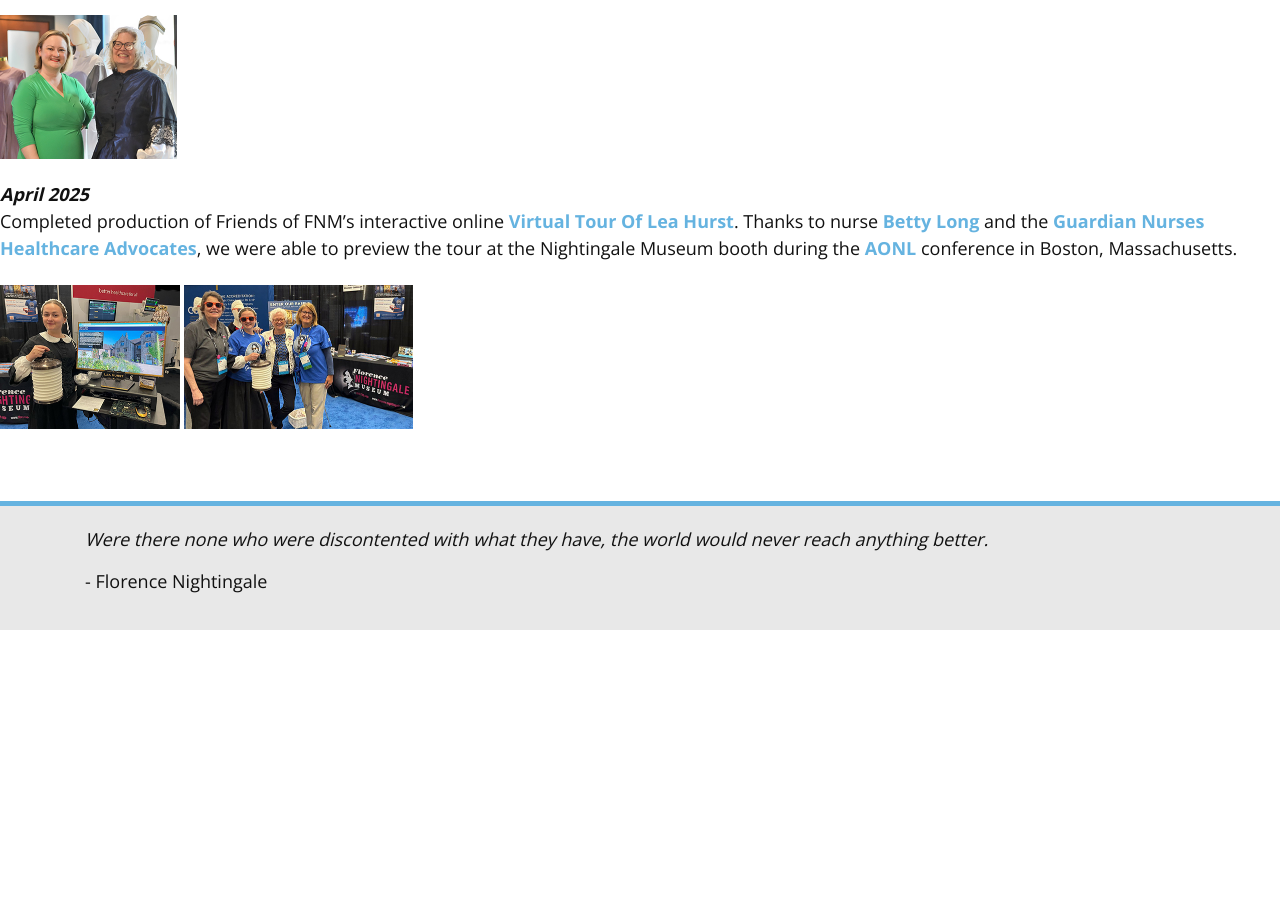
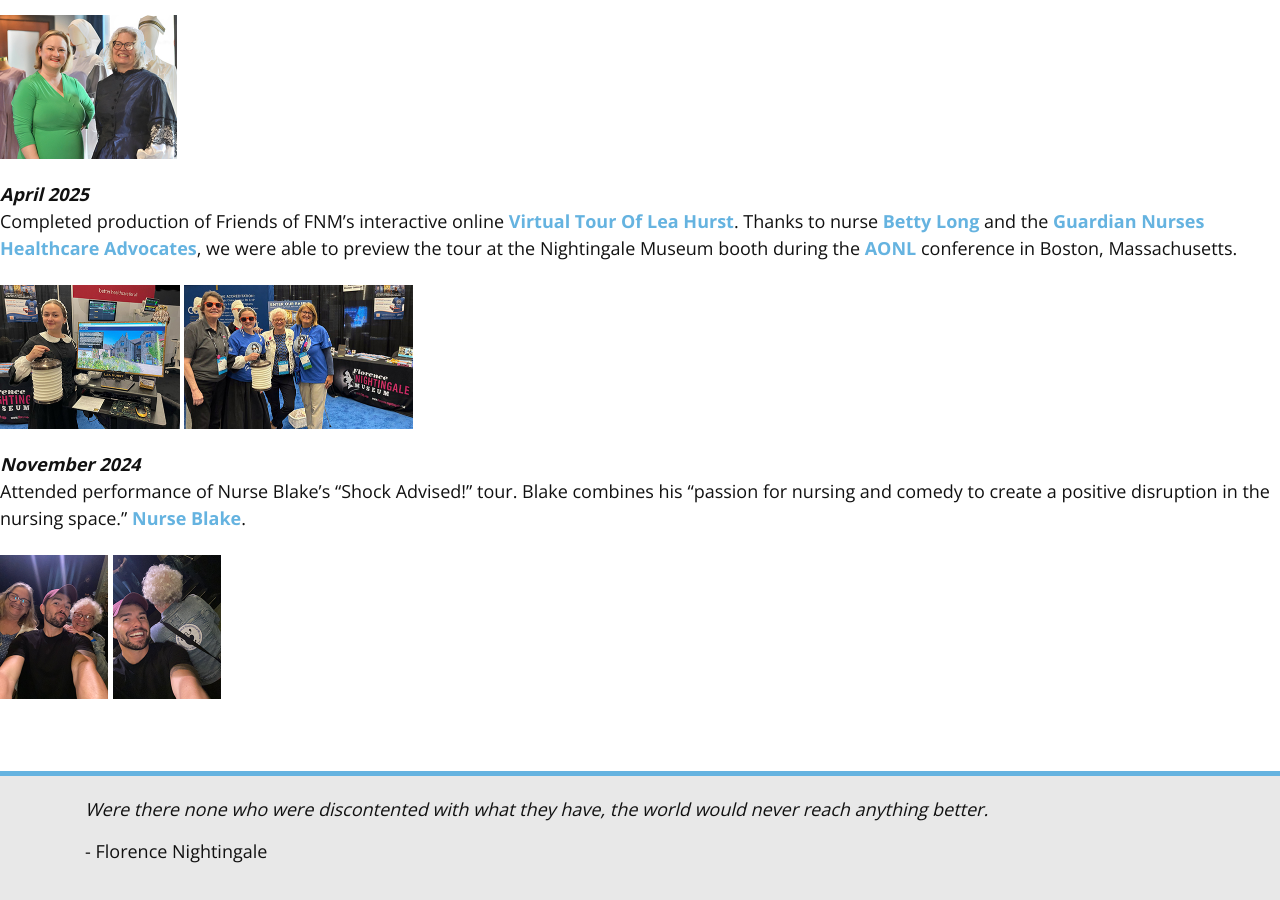
Before and after one commit to codefordayton/friendsoffnm.org, a Jekyll site: the page built from index.html, in a window 1280 px wide and 900 px high, scrolled down 978 px. Built offline with Jekyll 4.4.1, drawn with Linux system fonts in a browser that asks for light colours; nearby versions of some CDN libraries; before the commit the page ends 1608 px from its top, so only the background shows below that.

Commit message:
Add friends update section for November 2024
Added a new section for friends update in November 2024, including details about attending Nurse Blake's performance and related images.

```diff
--- a/index.html
+++ b/index.html
@@ -66,6 +66,28 @@ The <a href="https://www.florence-nightingale.co.uk/">Florence Nightingale Museu
     </figure>
   </div>
 </section>
+<section id="friends-update-nov2024">
+  <p>
+    <strong><em><time datetime="2024-11">November 2024</time></em></strong><br />
+    Attended performance of Nurse Blake’s “Shock Advised!” tour. Blake combines his
+    “passion for nursing and comedy to create a positive disruption in the nursing space.”
+    <a href="https://nurse.org/articles/nurse-blake-podcast/" target="_blank" rel="noopener noreferrer">Nurse Blake</a>.
+  </p>
+
+  <div class="friends-gallery">
+    <figure class="friends-figure">
+      <img src="img/nurse-blake-donna-janet-small.jpg"
+           alt="Nurse Blake with Donna and Janet at the performance"
+           class="friends-photo" />
+    </figure>
+
+    <figure class="friends-figure">
+      <img src="img/nurse-blake-foffnm-jacket-small.jpg"
+           alt="nurse Blake with Friends of FNM jacket"
+           class="friends-photo" />
+    </figure>
+  </div>
+</section>
 
 
 <script> // A small script to toggle captions on click and handle keyboard activation.
```
